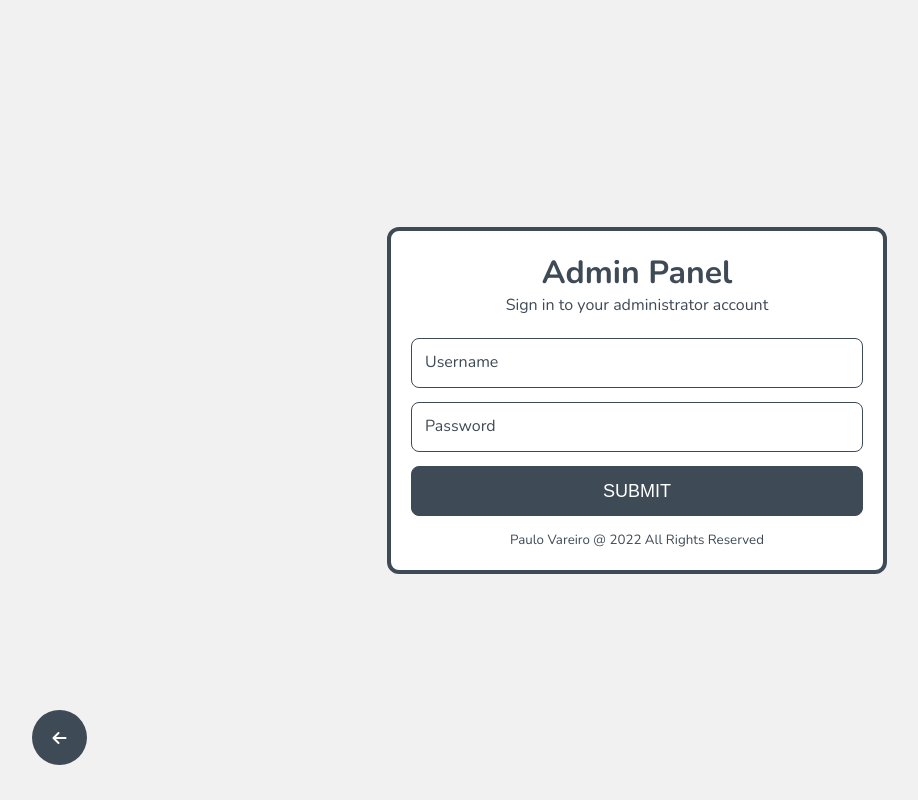
After one commit to paulovareiro29/curriculum-builder, a PHP site: page /views/login.php in a window 1280 px wide. The commit adds this page. Shown: the whole page, without its empty margins (3-921 px from the left). Run offline with PHP 8.4, Linux system fonts and the light colour scheme; some libraries are stand-ins or nearby versions.

Commit message:
added login page

```diff
--- /dev/null
+++ b/assets/css/login.css
@@ -0,0 +1,44 @@
+.floating-button {
+  position: fixed;
+  bottom: 35px;
+  left: 35px;
+
+  display: flex;
+  align-items: center;
+  justify-content: center;
+
+  width: 55px;
+  height: 55px;
+  border-radius: 50%;
+
+  background-color: var(--primary);
+  color: white;
+}
+
+/* LOGIN */
+.login {
+  padding: 20px;
+  border: 4px solid var(--primary);
+  background-color: white;
+
+  width: 500px;
+  border-radius: 12px;
+}
+
+.login h1 {
+  text-align: center;
+  margin: 0;
+}
+
+.login p {
+  text-align: center;
+  margin: 0;
+}
+
+.login .login-header {
+  margin-bottom: 22px;
+}
+
+.login .copyright {
+  margin-top: 12px;
+}
--- /dev/null
+++ b/assets/css/style.css
@@ -0,0 +1,150 @@
+:root {
+  --primary: #3e4a56;
+  --bg-color: #f1f1f1;
+}
+
+html {
+  font-family: "Nunito", sans-serif;
+  color: var(--primary);
+}
+
+body {
+  margin: 0;
+  background-color: var(--bg-color);
+}
+
+* {
+  box-sizing: border-box;
+}
+
+a {
+  text-decoration: none;
+  color: var(--primary);
+}
+
+/* LAYOUTS */
+.vw-100 {
+  width: 100vw;
+}
+
+.vh-100 {
+  height: 100vh;
+}
+
+.min-vw-100 {
+  min-width: 100vw;
+}
+
+.min-vh-100 {
+  min-height: 100vh;
+}
+
+.d-flex {
+  display: flex;
+}
+
+.justify-center {
+  justify-content: center;
+}
+
+.align-center {
+  align-items: center;
+}
+
+.flex-column {
+  flex-direction: column;
+}
+
+/* FORMS */
+.form-row {
+  display: flex;
+  flex-wrap: wrap;
+  gap: 8px;
+}
+
+.form-row:not(:last-child) {
+  margin-bottom: 8px;
+}
+
+.form-row > * {
+  flex: 1;
+}
+
+.form-group {
+  position: relative;
+  display: flex;
+  flex-direction: column;
+}
+
+.form-group label {
+  position: absolute;
+  top: 8px;
+  left: 10px;
+  font-size: 16px;
+  line-height: 2rem;
+  padding: 0 4px;
+
+  transition: transform 0.2s, top 0.2s, left 0.2s;
+}
+
+.form-group label + input::-webkit-input-placeholder,
+.form-group label + textarea::-webkit-input-placeholder {
+  opacity: 0;
+}
+
+.form-group label:has(+ input:not(:placeholder-shown)),
+.form-group input:not(:placeholder-shown) + label,
+.form-group label:has(+ textarea:not(:placeholder-shown)),
+.form-group textarea:not(:placeholder-shown) + label,
+.form-group input:focus + label,
+.form-group label:has(+ input:focus) {
+  top: -2px;
+  left: 0;
+  transform: scale(0.8) translateY(-50%);
+  background-color: white;
+}
+
+form input,
+form textarea {
+  border-radius: 8px;
+  border: 1px solid var(--primary);
+  padding: 8px 12px;
+  font-size: 16px;
+  line-height: 2rem;
+  background-color: white;
+
+  resize: none;
+}
+
+form input:-webkit-autofill,
+form input:-webkit-autofill:focus,
+form textarea:-webkit-autofill,
+form textarea:-webkit-autofill:focus {
+  transition: background-color 600000s 0s, color 600000s 0s;
+}
+
+form input[data-autocompleted],
+form textarea[data-autocompleted] {
+  background-color: white;
+}
+
+form .form-row:not(:first-child) {
+  margin-top: 14px;
+}
+
+form button[type="submit"] {
+  cursor: pointer;
+  padding: 8px;
+  border-radius: 8px;
+  border: 1px solid var(--primary);
+  background-color: var(--primary);
+  color: white;
+  font-size: 18px;
+  line-height: 2rem;
+
+  transition: background-color 0.2s;
+}
+
+form button[type="submit"]:hover {
+  background-color: #1e252b;
+}
--- /dev/null
+++ b/views/login.php
@@ -0,0 +1,66 @@
+<!DOCTYPE html>
+<html lang="en">
+  <head>
+    <meta charset="UTF-8" />
+    <meta http-equiv="X-UA-Compatible" content="IE=edge" />
+    <meta name="viewport" content="width=device-width, initial-scale=1.0" />
+    <link rel="preconnect" href="https://fonts.googleapis.com" />
+    <link rel="preconnect" href="https://fonts.gstatic.com" crossorigin />
+    <link
+      href="https://fonts.googleapis.com/css2?family=Nunito:wght@200;300;400;500;600;700;800;900&display=swap"
+      rel="stylesheet"
+    />
+    <link rel="stylesheet" href="./assets/css/style.css" />
+    <link rel="stylesheet" href="./assets/css/login.css" />
+    <title>Paulo Vareiro n24473</title>
+
+    <script src="https://kit.fontawesome.com/be947b2e4a.js" crossorigin="anonymous"></script>
+  </head>
+  <body>
+    <a href="./" class="floating-button">
+      <i class="fa fa-arrow-left"></i>
+    </a>
+    <div class="vh-100 d-flex justify-center align-center">
+      <div class="login">
+        <div class="login-header">
+        <h1>Admin Panel</h1>
+          <p>Sign in to your administrator account</p>
+
+        </div>
+
+
+        <form action="">
+          <div class="form-row">
+            <div class="form-group">
+              <label for="username">Username</label>
+              <input
+                type="text"
+                name="username"
+                id="username"
+                placeholder="Username"
+              />
+            </div>
+          </div>
+          <div class="form-row">
+            <div class="form-group">
+              <label for="password">Password</label>
+              <input
+                type="password"
+                name="password"
+                id="password"
+                placeholder="Password"
+              />
+            </div>
+          </div>
+          <div class="form-row">
+            <button type="submit">SUBMIT</button>
+          </div>
+        </form>
+
+        <div class="copyright">
+          <p><small>Paulo Vareiro @ 2022 All Rights Reserved</small></p>
+        </div>
+      </div>
+    </div>
+  </body>
+</html>
```
Also changed, not shown: assets/css/curriculum.css (+35 -117 lines), views/curriculum.php (+5 -7 lines).
